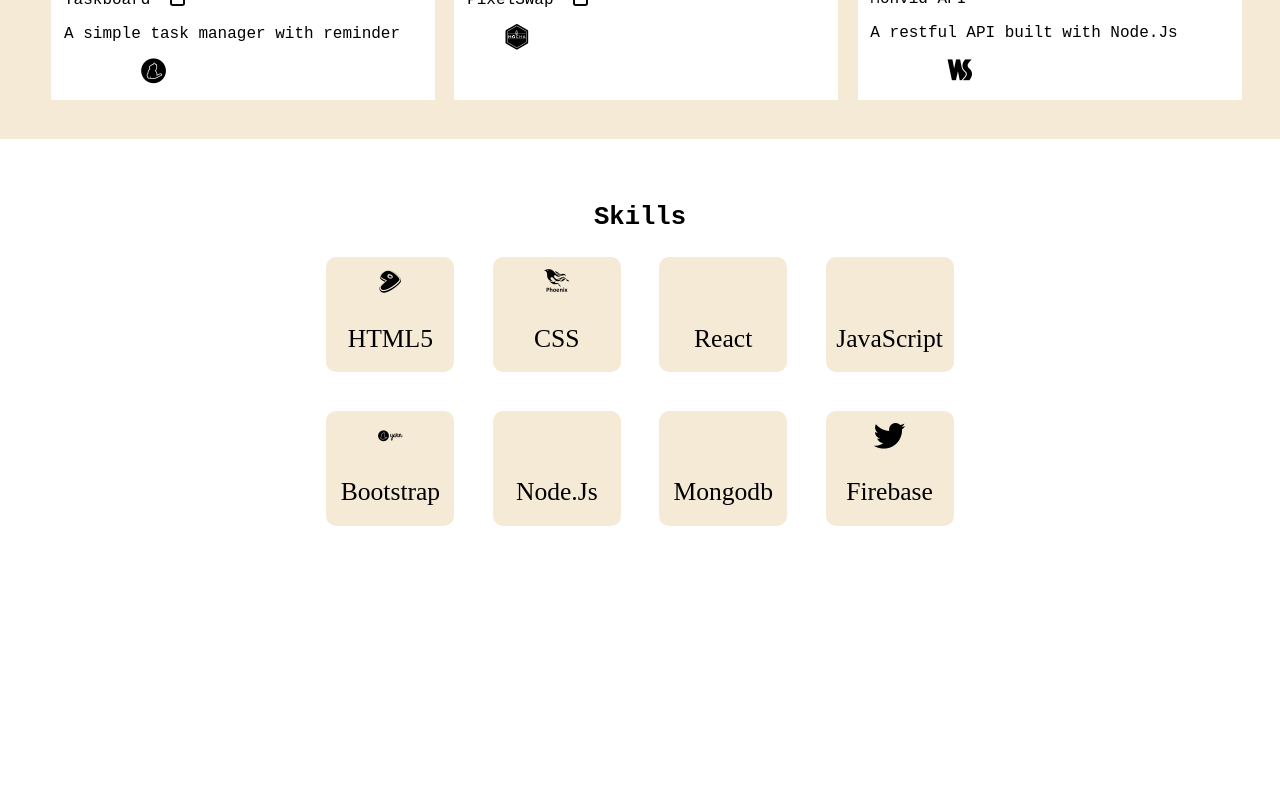
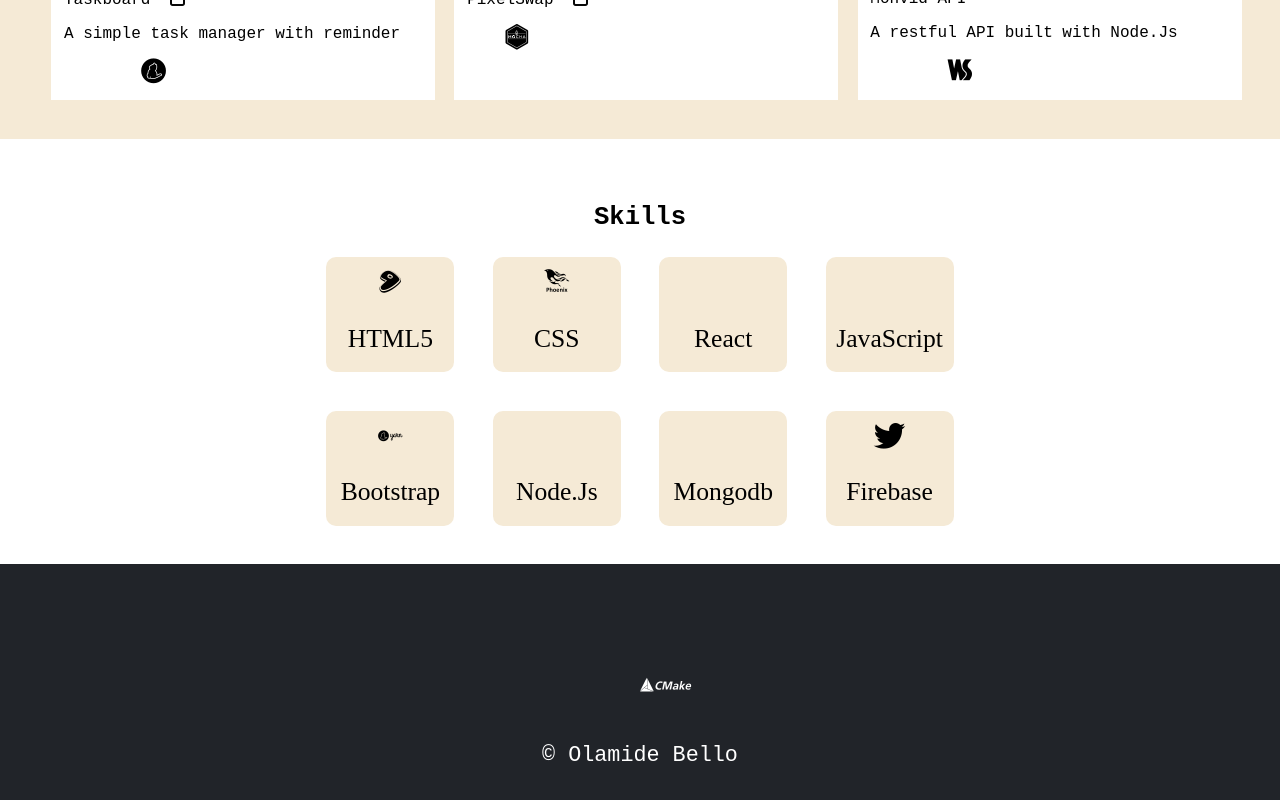
Before and after one commit to Olamide-Bello/portfolio, a React (Create React App) app: page / in a window 1280 px wide. Shown: the part 2373-3173 px from the top of the page. Before the commit the page ends 2937 px from the top, so only its background shows below. Built offline with nearby package versions, Linux system fonts and the light colour scheme.

Commit message:
added footer

```diff
--- a/src/App.css
+++ b/src/App.css
@@ -209,6 +209,27 @@
   display: none;
 }
 
+.footer {
+  background-color: #212429;
+  color: #fff;
+  display: flex;
+  flex-direction: column;
+  justify-content: center;
+  align-items: center;
+  height: 40vh;
+}
+
+.footer p {
+  font-size: 1.7vw;
+}
+
+.socials a {
+  color: #fff;
+  text-decoration: none;
+  font-size: 4vw;
+  margin-right: 3vw;
+}
+
 
 
 @media(max-width: 780px) {
@@ -381,4 +402,13 @@
   .menu ul>li:hover  {
     background-color: rgba(100, 100, 100, 0.2);
   }
+
+  .footer p {
+    font-size: 3vw;
+  }
+
+  .socials a {
+    font-size: 6vw;
+    margin-right: 5vw;
+  }
 }
--- a/src/App.js
+++ b/src/App.js
@@ -1,5 +1,6 @@
 import './App.css';
 import About from './Components/About';
+import Footer from './Components/Footer';
 import Hero from './Components/Hero';
 import Projects from './Components/Projects';
 import Skills from './Components/Skills';
@@ -11,6 +12,7 @@
       <About/>
       <Projects/>
       <Skills/>
+      <Footer/>
     </div>
   );
 }
--- /dev/null
+++ b/src/Components/Footer.js
@@ -0,0 +1,15 @@
+import React from 'react'
+
+const Footer = () => {
+  return (
+    <div className='footer'>
+        <div className='socials'>
+        <a href='https://www.linkedin.com/in/olamide-akinniyi-10420b187'><i class="devicon-linkedin-plain"></i></a>
+        <a href='https://github.com/Olamide-Bello'><i class="devicon-github-original"></i></a>
+        </div>
+        <p>&copy; Olamide Bello</p>
+    </div>
+  )
+}
+
+export default Footer
```
